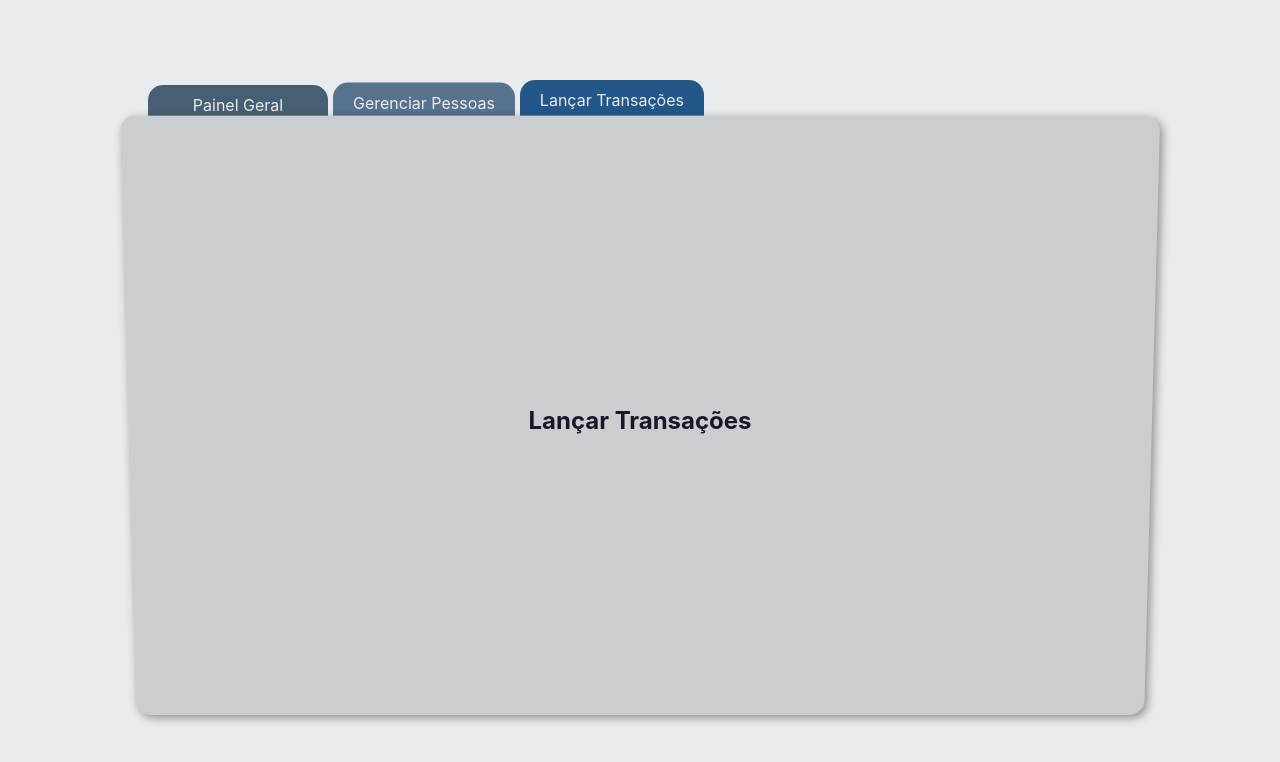
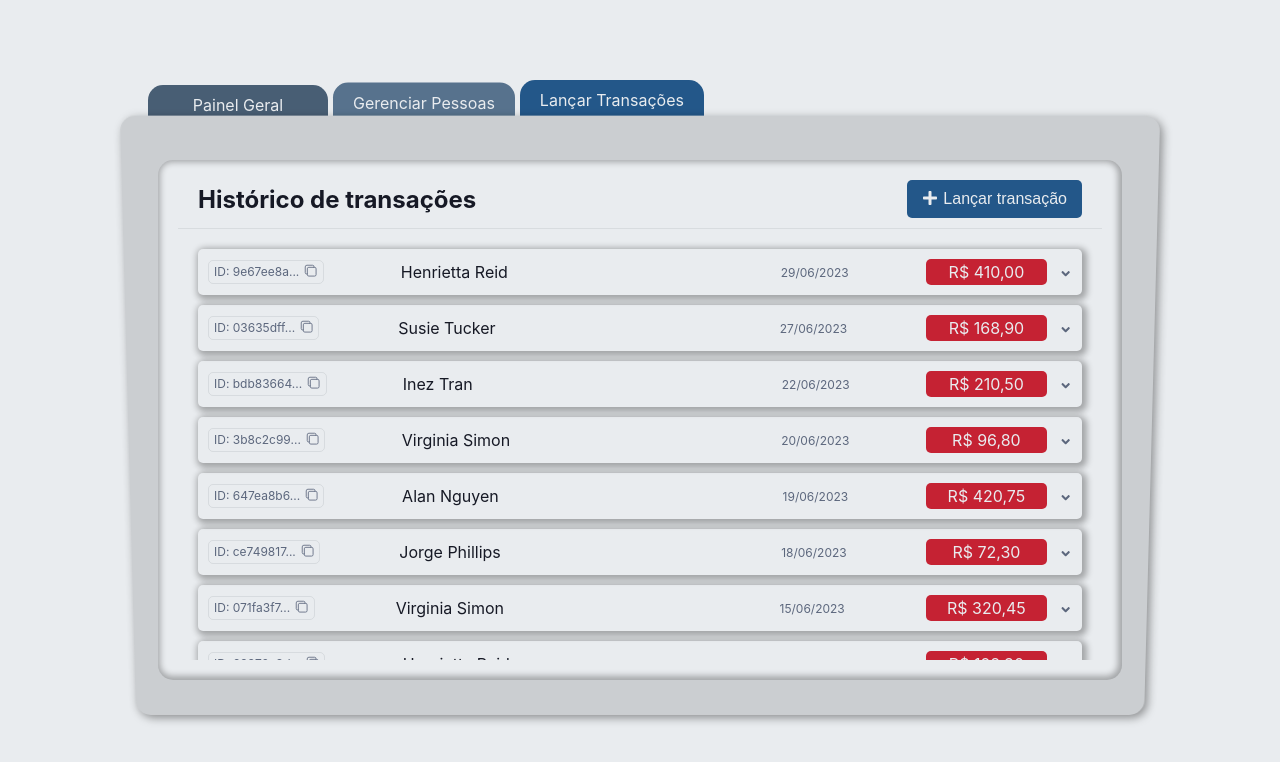
Before and after one commit to renanrod4/gerenciador_de_projetos, a React (Vite) app in the folder frontend/: page / in a window 1280 px wide. Both pictures are taken after a click on the item "Lançar Transações". Shown: the top 762 px of the page. Built offline with nearby package versions, Linux system fonts and the light colour scheme.

Commit message:
feat(lancarTransacao): add histórico de transações com as informações necessárias

```diff
--- a/frontend/src/App.css
+++ b/frontend/src/App.css
@@ -15,7 +15,7 @@ header {
     list-style: none;
     margin-left: 20px;
     li {
-      background-color: color-mix(in srgb, var(--cor-fundo-pasta), var(--cor-azul) 50%);
+      background-color: color-mix(in srgb, var(--cor-fundo-pasta), var(--cor-botao) 50%);
       color: var(--cor-texto-claro);
       min-width: 180px;
       display: flex;
@@ -40,13 +40,13 @@ main {
   flex: 1;
   align-items: center;
   justify-content: space-around;
-  padding: 50px 30px;
+  padding: 40px 30px;
   gap: 20px;
   height: 550px;
-  &>*{
+  & > * {
     z-index: 1;
   }
-  &::before{
+  &::before {
     content: "";
     width: 100%;
     height: 100%;
@@ -56,7 +56,6 @@ main {
     box-shadow: 3px 3px 10px rgba(0, 0, 0, 0.4);
     border-radius: 15px;
   }
-
 }
 .gerenciar-pessoas-cards {
   display: flex;
@@ -91,14 +90,14 @@ main {
         border-radius: 5px;
         background-color: var(--cor-fundo-tela);
         box-shadow: inset -1px -1px 6px 3px rgba(0, 0, 0, 0.3);
-        .idade{
+        .idade {
           margin-left: auto;
         }
         button {
           max-width: 40px;
           background-color: transparent;
           border: none;
-          color: var(--cor-azul);
+          color: var(--cor-botao);
           font-size: 20px;
           cursor: pointer;
           transition: all 0.1s ease-in-out;
@@ -156,7 +155,7 @@ form {
   }
   button {
     border: none;
-    background-color: var(--cor-azul);
+    background-color: var(--cor-botao);
     color: var(--cor-texto-claro);
     font-size: 16px;
     cursor: pointer;
@@ -167,7 +166,6 @@ form {
     }
   }
 }
-
 
 .pop-up-excluir-pessoa {
   position: absolute;
@@ -224,9 +222,160 @@ form {
 .overlay {
   position: fixed;
   inset: 0;
-  background: rgba(0, 0, 0, .5);
+  background: rgba(0, 0, 0, 0.5);
   display: flex;
   justify-content: center;
   align-items: center;
   z-index: 10;
 }
+
+.lancar-transacoes-cards {
+  display: flex;
+  flex: 1;
+  max-height: 100%;
+  width: 50%;
+  background-color: var(--cor-fundo-tela);
+  box-shadow: inset -1px -1px 6px 3px rgba(0, 0, 0, 0.3);
+  border-radius: 15px;
+  flex-direction: column;
+  align-items: center;
+  justify-content: center;
+  padding: 20px;
+  & > .header {
+    border-bottom: 1px solid var(--cor-linha);
+    width: 100%;
+    display: flex;
+    justify-content: space-between;
+    align-items: center;
+    padding-bottom: 10px;
+    h2 {
+      margin-left: 20px;
+    }
+    .lancar-transacao {
+      display: flex;
+      gap: 5px;
+      margin-right: 20px;
+      padding: 10px 15px;
+      border-radius: 5px;
+      border: none;
+      cursor: pointer;
+      transition: all 0.1s ease-in-out;
+      background-color: var(--cor-botao);
+      color: var(--cor-texto-claro);
+      font-size: 16px;
+      &:hover {
+        transform: scaleY(1.1) translateY(-2px);
+        background-color: var(--cor-botao-hover);
+      }
+    }
+  }
+  & > .transacao-cards {
+    display: flex;
+    flex-direction: column;
+    align-items: center;
+    /* display: grid;
+    grid-template-columns: repeat(auto-fill, minmax(30%, 1fr));
+    grid-auto-rows: minmax(200px, auto); */
+    padding: 20px;
+    gap: 10px;
+    width: 100%;
+    height: 100%;
+    overflow-y: auto;
+
+    .transacao-card {
+      display: flex;
+      flex-direction: column;
+      box-shadow: 2px 2px 6px 3px rgba(0, 0, 0, 0.3);
+      border-radius: 5px;
+      padding: 10px;
+      width: 100%;
+      .header {
+        position: relative;
+        display: flex;
+        padding-right: 25px;
+        align-items: center;
+        justify-content: space-between;
+        .idCard {
+          display: flex;
+          align-items: center;
+          justify-content: center;
+          border: 1px solid var(--cor-linha);
+          padding: 3px 5px;
+          border-radius: 5px;
+
+          gap: 5px;
+          .id {
+            font-size: 12px;
+            color: var(--cor-texto-mutado);
+          }
+          .copyButton {
+            background-color: transparent;
+            border: none;
+            color: var(--cor-texto-mutado);
+            cursor: pointer;
+            transition: all 0.1s ease-in-out;
+            &:hover {
+              transform: scaleY(1.1) translateY(-2px);
+              color: var(--cor-texto-mutado);
+            }
+          }
+        }
+        .nome {
+          min-width: 30ch;
+        }
+        .valor {
+          padding: 3px 5px;
+          border-radius: 5px;
+          min-width: 12ch;
+          text-align: center;
+          color: var(--cor-texto-claro);
+          &.despesa {
+            background-color: var(--cor-vermelho);
+          }
+          &.receita {
+            background-color: var(--cor-verde);
+          }
+        }
+        .data {
+          font-size: 12px;
+          color: var(--cor-texto-mutado);
+        }
+        .descricao-btn {
+          position: absolute;
+          right: 0;
+          background-color: transparent;
+          border: none;
+          color: var(--cor-texto-mutado);
+          cursor: pointer;
+          transform: translateY(3px);
+          transition: all 0.1s ease-in-out;
+          &:hover {
+            transform: scaleY(1.1) translateY(1px);
+            color: var(--cor-texto-mutado);
+          }
+          &.open {
+            transform: rotate(180deg) translateY(1px);
+            &:hover {
+              transform: rotate(180deg) scaleY(1.1) translateY(3px);
+            }
+          }
+        }
+      }
+      .descricao-container {
+        overflow: hidden;
+        max-height: 0;
+        transition: all 0.5s ease-in-out;
+        &.open {
+          max-height: 150px;
+        }
+        .descricao {
+        margin: 10px 0 0 0;
+        background-color: var(--cor-fundo-pasta);
+        padding: 10px;
+        flex: 1;
+        border-radius: 5px;
+      }
+      }
+    }
+  }
+}
--- a/frontend/src/main.css
+++ b/frontend/src/main.css
@@ -13,8 +13,8 @@
     --cor-linha: rgba(22, 25, 37, 0.08);
 
     --cor-primaria: var(--cor-azul);
-    --cor-botao: var(--cor-azul);
-    --cor-botao-hover: color-mix(var(--cor-azul), #000 10%);
+    --cor-botao: var(--cor-primaria);
+    --cor-botao-hover: color-mix(var(--cor-primaria), #000 10%);
     --cor-texto-claro: var(--cor-fundo-tela);
 }
 #root {
--- a/frontend/src/mockData.ts
+++ b/frontend/src/mockData.ts
@@ -8,3 +8,143 @@ export const pessoas = [
 	{ nome: 'Henrietta Reid', idade: 69, id: crypto.randomUUID() },
 
 ];
+
+// mock-data gerado pelo chatGPT, com base em dados fictícios de pessoas e transações
+export const transacoes = [
+	{
+		nome: 'Henrietta Reid',
+		data: '2023-06-29T16:50:00',
+		valor: 410.0,
+		tipo: 'despesa',
+		descricao: 'Pagamento de exames médicos e aquisição de medicamentos prescritos.',
+		id: crypto.randomUUID(),
+	},
+	{
+		nome: 'Susie Tucker',
+		data: '2023-06-27T09:05:00',
+		valor: 168.9,
+		tipo: 'despesa',
+		descricao: 'Pagamento de consulta médica de rotina e exames laboratoriais.',
+		id: crypto.randomUUID(),
+	},
+	{
+		nome: 'Inez Tran',
+		data: '2023-06-22T14:00:00',
+		valor: 210.5,
+		tipo: 'despesa',
+		descricao: 'Aquisição de uniforme e tênis para atividades escolares.',
+		id: crypto.randomUUID(),
+	},
+	{
+		nome: 'Virginia Simon',
+		data: '2023-06-20T18:10:00',
+		valor: 96.8,
+		tipo: 'despesa',
+		descricao: 'Compras de supermercado para abastecimento da casa.',
+		id: crypto.randomUUID(),
+	},
+	{
+		nome: 'Alan Nguyen',
+		data: '2023-06-19T10:35:00',
+		valor: 420.75,
+		tipo: 'despesa',
+		descricao: 'Manutenção preventiva e troca de óleo do automóvel.',
+		id: crypto.randomUUID(),
+	},
+	{
+		nome: 'Jorge Phillips',
+		data: '2023-06-18T15:20:00',
+		valor: 72.3,
+		tipo: 'despesa',
+		descricao: 'Aquisição de brinquedos educativos para desenvolvimento infantil.',
+		id: crypto.randomUUID(),
+	},
+	{
+		nome: 'Virginia Simon',
+		data: '2023-06-15T12:00:00',
+		valor: 320.45,
+		tipo: 'despesa',
+		descricao: 'Pagamento da conta de energia elétrica da residência.',
+		id: crypto.randomUUID(),
+	},
+	{
+		nome: 'Henrietta Reid',
+		data: '2023-06-13T17:15:00',
+		valor: 198.3,
+		tipo: 'despesa',
+		descricao: 'Compra de alimentos e produtos de limpeza no supermercado.',
+		id: crypto.randomUUID(),
+	},
+	{
+		nome: 'Susie Tucker',
+		data: '2023-06-11T08:40:00',
+		valor: 285.6,
+		tipo: 'despesa',
+		descricao: 'Compra de medicamentos de uso contínuo na farmácia.',
+		id: crypto.randomUUID(),
+	},
+	{
+		nome: 'Alan Nguyen',
+		data: '2023-06-08T13:25:00',
+		valor: 1450.0,
+		tipo: 'despesa',
+		descricao: 'Pagamento da parcela do financiamento do veículo.',
+		id: crypto.randomUUID(),
+	},
+	{
+		nome: 'Inez Tran',
+		data: '2023-06-05T09:50:00',
+		valor: 135.0,
+		tipo: 'despesa',
+		descricao: 'Compra de materiais escolares para o início do semestre.',
+		id: crypto.randomUUID(),
+	},
+	{
+		nome: 'Virginia Simon',
+		data: '2023-06-04T16:30:00',
+		valor: 185.9,
+		tipo: 'despesa',
+		descricao: 'Compra de materiais de escritório para uso no trabalho.',
+		id: crypto.randomUUID(),
+	},
+	{
+		nome: 'Jorge Phillips',
+		data: '2023-06-03T11:10:00',
+		valor: 48.9,
+		tipo: 'despesa',
+		descricao: 'Compra de fraldas, lenços umedecidos e produtos de higiene.',
+		id: crypto.randomUUID(),
+	},
+	{
+		nome: 'Henrietta Reid',
+		data: '2023-06-02T14:45:00',
+		valor: 3400.0,
+		tipo: 'receita',
+		descricao: 'Crédito referente ao pagamento mensal da aposentadoria.',
+		id: crypto.randomUUID(),
+	},
+	{
+		nome: 'Susie Tucker',
+		data: '2023-06-02T10:20:00',
+		valor: 3100.0,
+		tipo: 'receita',
+		descricao: 'Recebimento do benefício mensal de aposentadoria.',
+		id: crypto.randomUUID(),
+	},
+	{
+		nome: 'Alan Nguyen',
+		data: '2023-06-01T09:15:00',
+		valor: 6800.0,
+		tipo: 'receita',
+		descricao: 'Recebimento do salário mensal depositado pela empresa.',
+		id: crypto.randomUUID(),
+	},
+	{
+		nome: 'Virginia Simon',
+		data: '2023-06-01T08:30:00',
+		valor: 4200.0,
+		tipo: 'receita',
+		descricao: 'Recebimento do salário referente ao mês de junho.',
+		id: crypto.randomUUID(),
+	},
+];
--- a/frontend/src/pages/LancarTransacoes.tsx
+++ b/frontend/src/pages/LancarTransacoes.tsx
@@ -1,8 +1,89 @@
+import { transacoes } from '../mockData';
+import { FaPlus } from 'react-icons/fa';
+import { IoCopyOutline } from 'react-icons/io5';
+import { FaAngleDown } from 'react-icons/fa';
+import { useState } from 'react';
+
 export default function LancarTransacoes() {
-  return (
-    <>
-      <h2>Lançar Transações</h2>
+	return (
+		<>
+			<div className="lancar-transacoes-cards">
+				<div className="header">
+					<h2>Histórico de transações</h2>
+					<button className="lancar-transacao">
+						<FaPlus />
+						<p>Lançar transação</p>
+					</button>
+				</div>
+				<TransacaoCards />
+			</div>
+		</>
+	);
+}
+function TransacaoCards() {
+	return (
+		<div className="transacao-cards">
+			{transacoes.map(transacao => (
+				<TransacaoCard
+					key={transacao.id}
+					id={transacao.id}
+					nome={transacao.nome}
+					valor={transacao.valor}
+					data={transacao.data}
+					tipo={transacao.tipo as 'despesa' | 'receita'}
+					descricao={transacao.descricao}
+				/>
+			))}
+		</div>
+	);
+}
 
-    </>
-  );
+function TransacaoCard({
+	id,
+	nome,
+	valor,
+	data,
+	tipo,
+	descricao,
+}: {
+	id: string;
+	nome: string;
+	valor: number;
+	data: string;
+	tipo: 'despesa' | 'receita';
+	descricao: string;
+}) {
+	const [isDropdownOpen, setIsDropdownOpen] = useState(false);
+	return (
+		<div className="transacao-card">
+			<div className="header">
+				<div className="idCard">
+					{/* Não mostra o ID inteiro para não ocupar muito espaço, porém implementa opção de copiar */}
+					<p className="id">ID: {id.slice(0, 8) + '...'}</p>
+					<button className="copyButton" onClick={() => navigator.clipboard.writeText(id)}>
+						<IoCopyOutline />
+					</button>
+				</div>
+				<p className="nome">{nome}</p>
+
+				{/* transformar data no formato pt-br */}
+				<p className="data">{new Date(data).toLocaleDateString('pt-BR')}</p>
+
+				{/* a cor do `valor` vai mudar de acordo com o tipo(despesa ou receita) */}
+				{/* muda o valor para o formato usado no Brasil, com vírgula como separador decimal e ponto como separador de milhar */}
+				<p className={`valor ${tipo}`}>
+					{valor.toLocaleString('pt-BR', { style: 'currency', currency: 'BRL' })}
+				</p>
+				<button
+					className={`descricao-btn ` + (isDropdownOpen ? 'open' : '')}
+					onClick={() => setIsDropdownOpen(!isDropdownOpen)}
+				>
+					<FaAngleDown />
+				</button>
+			</div>
+        <div className={"descricao-container " + (isDropdownOpen ? 'open' : '')}>
+          <p className="descricao">{descricao}</p>
+        </div>
+		</div>
+	);
 }
```
